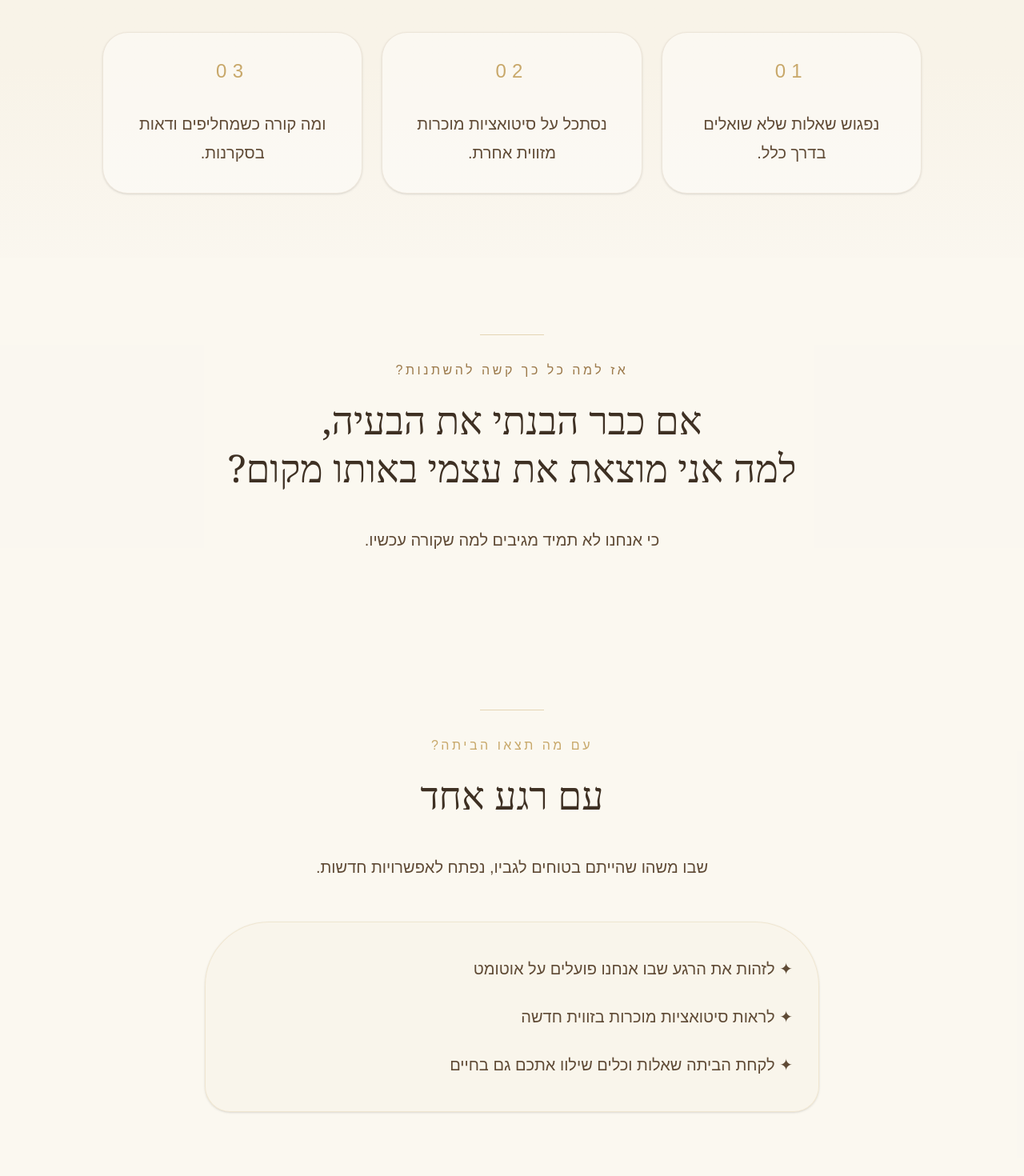
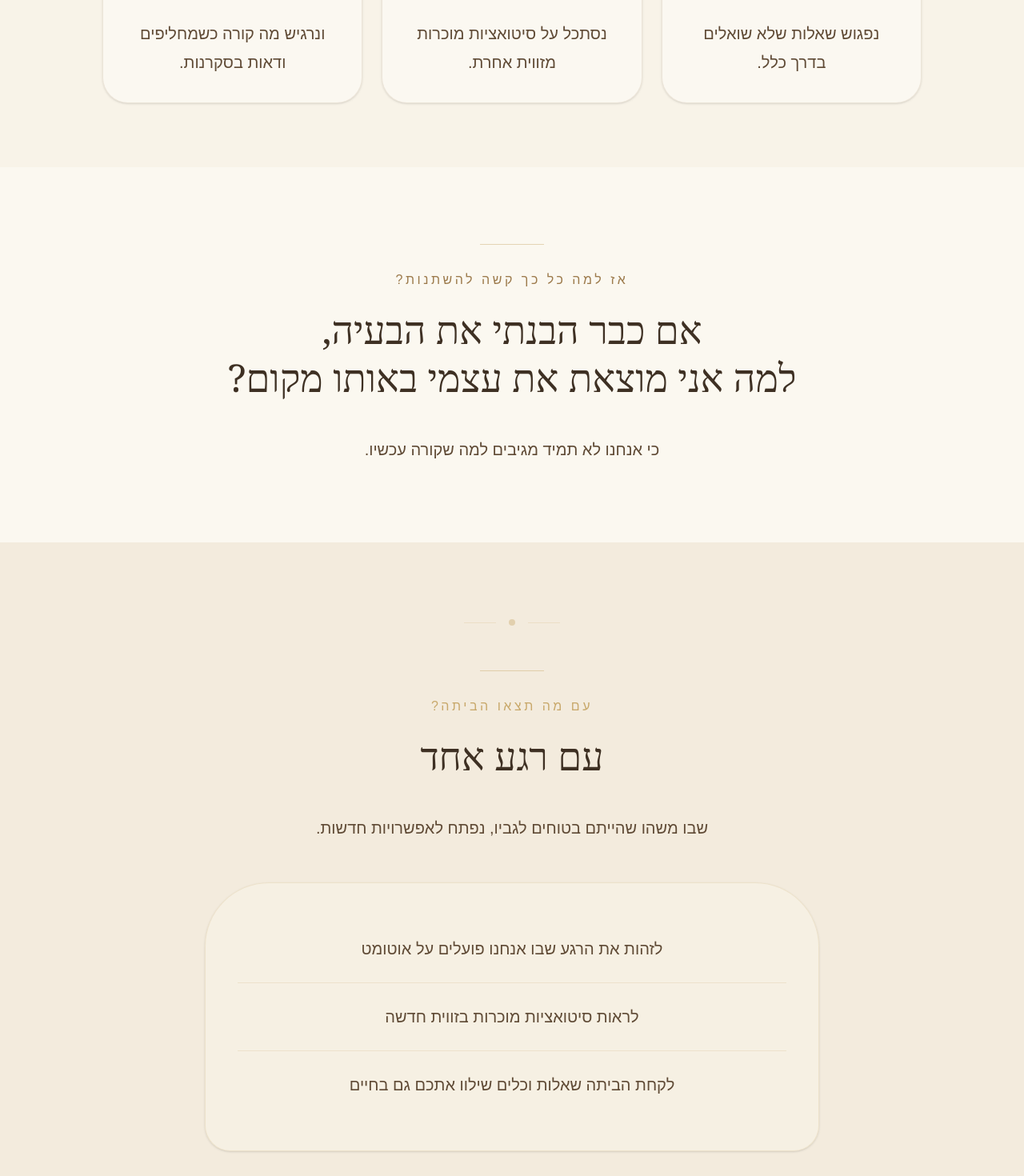
Before and after one commit to shahar27/shahar-landing, a Next.js app: page /defense-patterns-evening in a window 1280 px wide. Shown: the part 5920-7390 px from the top of the page at 80% size. Built offline with nearby package versions, Linux system fonts and the light colour scheme.

Commit message:
Update defense patterns evening page copy

```diff
--- a/app/defense-patterns-evening/page.tsx
+++ b/app/defense-patterns-evening/page.tsx
@@ -228,14 +228,12 @@ export default function DefensePatternsEveningPage() {
               <br />
               מחשבה הופכת לעובדה.
             </p>
-
-            <div className="h-px w-20 bg-[#C8A86A]/35 mx-auto my-10" />
           </div>
         </div>
       </section>
 
       {/* What happens */}
-      <section className="px-6 pt-16 pb-20 bg-gradient-to-b from-[#F8F3E8] via-[#F8F3E8] to-white/30">
+      <section className="px-6 pt-8 pb-20">
         <div className="max-w-5xl mx-auto text-center">
           <div className="mb-6 mx-auto h-px w-16 bg-[#C8A86A]/35" />
 
@@ -247,7 +245,7 @@ export default function DefensePatternsEveningPage() {
             {[
               ["01", "נפגוש שאלות שלא שואלים בדרך כלל."],
               ["02", "נסתכל על סיטואציות מוכרות מזווית אחרת."],
-              ["03", "ומה קורה כשמחליפים ודאות בסקרנות."],
+              ["03", "ונרגיש מה קורה כשמחליפים ודאות בסקרנות."],
             ].map(([number, text]) => (
               <div key={number} className="rounded-[2rem] bg-white/40 border border-[#9C7A4B]/15 p-8 shadow-sm">
                 <div className="mb-8 text-[#C8A86A] text-2xl font-light tracking-[0.3em]">
@@ -285,10 +283,13 @@ export default function DefensePatternsEveningPage() {
         </div>
       </section>
 
-
-
       {/* Experience */}
-      <section className="px-6 py-24 bg-white/35">
+      <section className="px-6 py-24 bg-[#F3EBDD]">
+        <div className="max-w-4xl mx-auto mb-14 flex items-center justify-center gap-4">
+          <span className="h-px w-10 bg-[#C8A86A]/20" />
+          <div className="w-2 h-2 rounded-full bg-[#C8A86A]/40" />
+          <span className="h-px w-10 bg-[#C8A86A]/20" />
+        </div>
         <div className="max-w-4xl mx-auto text-center">
           <div className="mb-8 mx-auto h-px w-20 bg-[#C8A86A]/45" />
 
@@ -308,12 +309,21 @@ export default function DefensePatternsEveningPage() {
 
           </div>
 
-          <div className="mt-12 max-w-3xl mx-auto rounded-t-[5rem] rounded-b-[2rem] border border-[#C8A86A]/20 bg-[#F8F3E8]/60 px-8 py-10 shadow-sm">
-            <ul className="space-y-6 text-xl leading-9 text-[#5F4A35] text-right">
-              <li>✦ לזהות את הרגע שבו אנחנו פועלים על אוטומט</li>
-              <li>✦ לראות סיטואציות מוכרות בזווית חדשה</li>
-              <li>✦ לקחת הביתה שאלות וכלים שילוו אתכם גם בחיים</li>
-            </ul>
+          <div className="mt-12 max-w-3xl mx-auto rounded-t-[5rem] rounded-b-[2rem] border border-[#C8A86A]/20 bg-[#F8F3E8]/60 px-7 py-8 md:px-10 md:py-10 shadow-sm">
+            <div className="divide-y divide-[#C8A86A]/20 text-center">
+              {[
+                "לזהות את הרגע שבו אנחנו פועלים על אוטומט",
+                "לראות סיטואציות מוכרות בזווית חדשה",
+                "לקחת הביתה שאלות וכלים שילוו אתכם גם בחיים",
+              ].map((item) => (
+                <p
+                  key={item}
+                  className="py-6 text-lg md:text-xl leading-9 text-[#5F4A35]"
+                >
+                  {item}
+                </p>
+              ))}
+            </div>
           </div>
         </div>
       </section>
```
